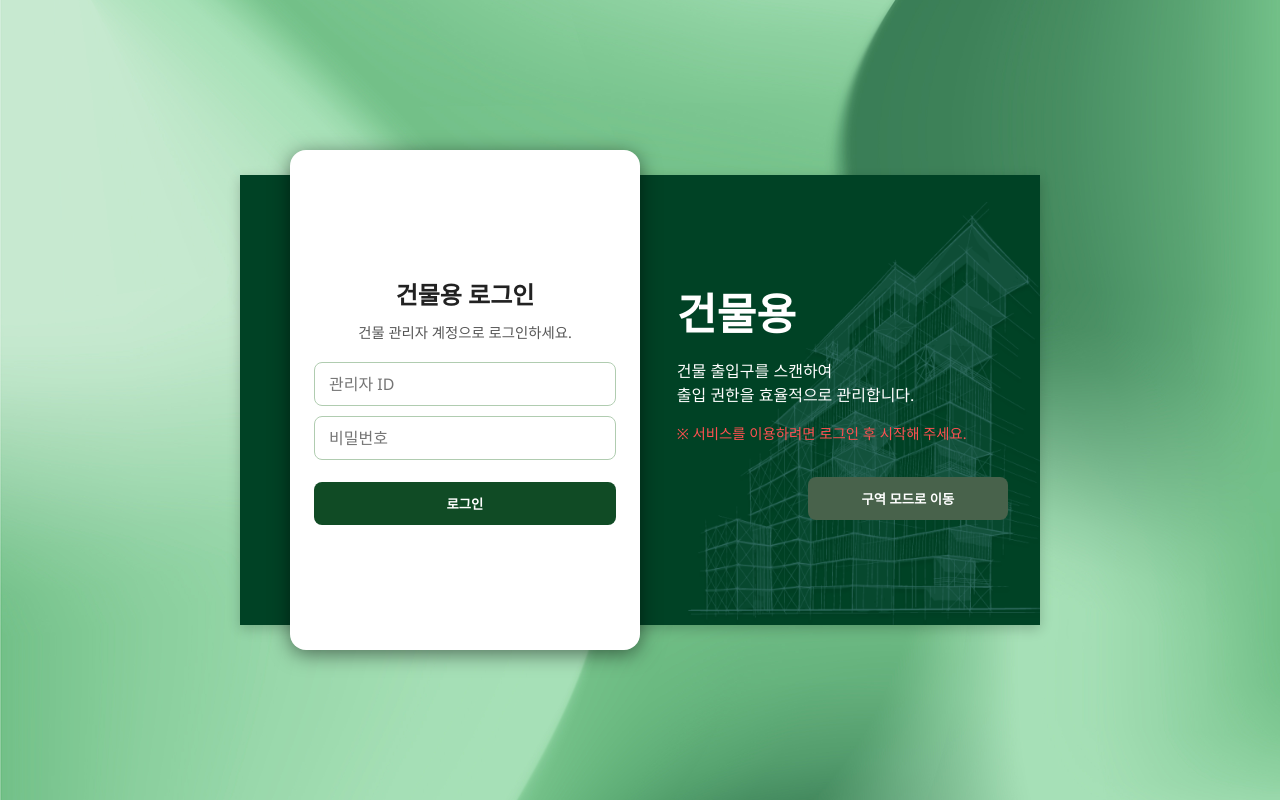
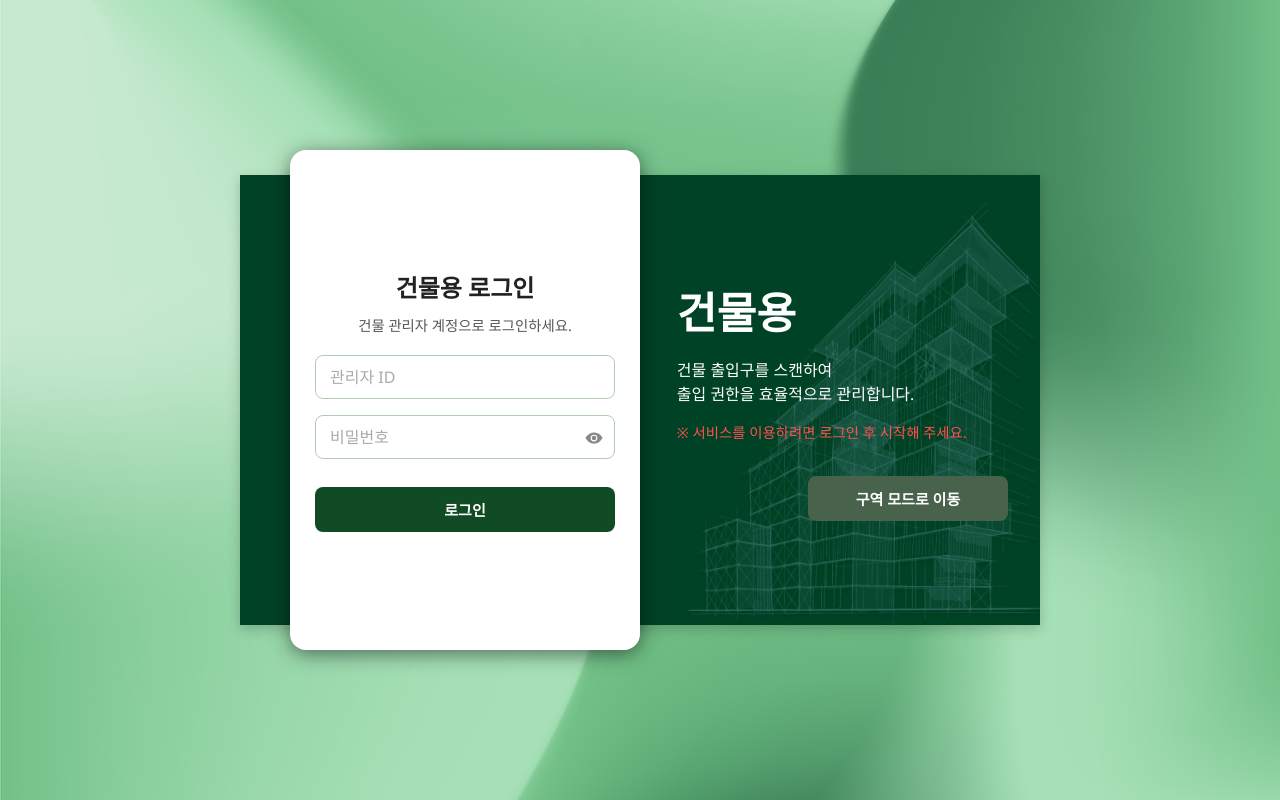
Before and after one commit to TeamDoubleO/FE-QRscanner, a React (Vite) app: page / in a window 1280 px wide. Built offline with nearby package versions, Linux system fonts and the light colour scheme; no server answers.

Commit message:
KW-531/refactor: 로그인 페이지 버튼, 인풋 리팩토링

```diff
--- a/src/components/building/BuildingDescription.tsx
+++ b/src/components/building/BuildingDescription.tsx
@@ -1,5 +1,6 @@
 import './css/BuildingDescription.css';
 import buildingboxBackground from '../../assets/images/building-description-background.png';
+import ReusableButton from '../buttons/ReusableButton';
 
 interface Props {
   onSwitch: () => void;
@@ -7,7 +8,10 @@ interface Props {
 
 const BuildingDescription: React.FC<Props> = ({ onSwitch }) => {
   return (
-    <div className="building-description" style={{ backgroundImage: `url(${buildingboxBackground})` }}>
+    <div
+      className="building-description"
+      style={{ backgroundImage: `url(${buildingboxBackground})` }}
+    >
       <div className="building-description-text-group">
         <h1>건물용</h1>
         <p>
@@ -17,7 +21,9 @@ const BuildingDescription: React.FC<Props> = ({ onSwitch }) => {
         <p className="warning">※ 서비스를 이용하려면 로그인 후 시작해 주세요.</p>
       </div>
 
-      <button onClick={onSwitch}>구역 모드로 이동</button>
+      <ReusableButton onClick={onSwitch} className="building-description-button">
+        구역 모드로 이동
+      </ReusableButton>
     </div>
   );
 };
--- a/src/components/building/BuildingLoginCard.tsx
+++ b/src/components/building/BuildingLoginCard.tsx
@@ -2,6 +2,8 @@ import './css/BuildingLoginCard.css';
 import { useState } from 'react';
 import { useNavigate } from "react-router-dom";
 import { adminLogin } from '../../apis/loginApi';
+import ReusableInput from '../input/ReusableInput';
+import ReusableButton from '../buttons/ReusableButton';
 
 interface Props {
   onSwitch: () => void;
@@ -22,7 +24,7 @@ const BuildingLoginCard: React.FC<Props> = ({ onSwitch: _, isExiting, direction,
         username: adminId,
         password: password,
       });
-    const token = response.accessToken;
+      const token = response.accessToken;
       if (token) {
         localStorage.setItem("accessToken", token);
         onLogin();
@@ -48,27 +50,31 @@ const BuildingLoginCard: React.FC<Props> = ({ onSwitch: _, isExiting, direction,
     >
       <div
         className={`building-card-content ${
-          isExiting
-            ? 'building-fade-out-up' : 'building-fade-in-down'
+          isExiting ? 'building-fade-out-up' : 'building-fade-in-down'
         }`}
       >
         <h2>건물용 로그인</h2>
         <p className="description">건물 관리자 계정으로 로그인하세요.</p>
         <form onSubmit={handleSubmit}>
-          <input
+          <ReusableInput
             type="text"
             placeholder="관리자 ID"
             value={adminId}
             onChange={(e) => setAdminId(e.target.value)}
+            className="building-login-input"
           />
-          <input
+          <ReusableInput
             type="password"
             placeholder="비밀번호"
             value={password}
             onChange={(e) => setPassword(e.target.value)}
+            showToggle
+            className="building-login-input"
           />
           {error && <p className="error-message">{error}</p>}
-          <button type="submit">로그인</button>
+          <ReusableButton type="submit" className="building-login-button">
+            로그인
+          </ReusableButton>
         </form>
       </div>
     </div>
--- a/src/components/building/css/BuildingLoginCard.css
+++ b/src/components/building/css/BuildingLoginCard.css
@@ -42,12 +42,11 @@
 }
 
 .building-login-card input {
-  width:100%;
+  width:  300px;
   padding: 10px 14px;
   font-size: 1rem;
   border: 1px solid #b0ccb0;
   border-radius: 8px;
-  margin-bottom: 10px
 }
 
 .building-login-card button {
--- a/src/components/input/css/ReusableInput.css
+++ b/src/components/input/css/ReusableInput.css
@@ -41,3 +41,11 @@
 .reusable-input-field::placeholder {
   color: #aaa;
 }
+
+.reusable-input-icon {
+  position: absolute;
+  right: 12px;
+  top: 30%;
+  cursor: pointer;
+  color: #888;
+}
--- a/src/components/zone/ZoneDescription.tsx
+++ b/src/components/zone/ZoneDescription.tsx
@@ -1,5 +1,6 @@
 import './css/ZoneDescription.css';
 import zoneboxBackground from '../../assets/images/zone-description-background.png';
+import ReusableButton from '../buttons/ReusableButton';
 
 interface Props {
   onSwitch: () => void;
@@ -20,7 +21,9 @@ const ZoneDescription: React.FC<Props> = ({ onSwitch }) => {
         <p className="warning">※ 서비스를 이용하려면 로그인 후 시작해 주세요.</p>
       </div>
 
-      <button onClick={onSwitch}>건물 모드로 이동</button>
+      <ReusableButton onClick={onSwitch} className="zone-description-button">
+        건물 모드로 이동
+      </ReusableButton>
     </div>
   );
 };
--- a/src/components/zone/ZoneLoginCard.tsx
+++ b/src/components/zone/ZoneLoginCard.tsx
@@ -2,6 +2,8 @@ import './css/ZoneLoginCard.css';
 import { useState } from 'react';
 import { useNavigate } from "react-router-dom";
 import { adminLogin } from '../../apis/loginApi';
+import ReusableInput from '../input/ReusableInput';
+import ReusableButton from '../buttons/ReusableButton';
 
 interface Props {
   onSwitch: () => void;
@@ -22,7 +24,7 @@ const ZoneLoginCard: React.FC<Props> = ({ onSwitch: _, isExiting, direction, onL
         username: adminId,
         password: password,
       });
-    const token = response.accessToken;
+      const token = response.accessToken;
       if (token) {
         localStorage.setItem("accessToken", token);
         onLogin();
@@ -54,20 +56,25 @@ const ZoneLoginCard: React.FC<Props> = ({ onSwitch: _, isExiting, direction, onL
         <h2>구역용 로그인</h2>
         <p className="description">구역 관리자 계정으로 로그인하세요.</p>
         <form onSubmit={handleSubmit}>
-          <input
+          <ReusableInput
             type="text"
             placeholder="관리자 ID"
             value={adminId}
             onChange={(e) => setAdminId(e.target.value)}
+            className="zone-login-input"
           />
-          <input
+          <ReusableInput
             type="password"
             placeholder="비밀번호"
             value={password}
             onChange={(e) => setPassword(e.target.value)}
+            showToggle
+            className="zone-login-input"
           />
           {error && <p className="error-message">{error}</p>}
-          <button type="submit">로그인</button>
+          <ReusableButton type="submit" className="zone-login-button">
+            로그인
+          </ReusableButton>
         </form>
       </div>
     </div>
--- a/src/components/zone/css/ZoneLoginCard.css
+++ b/src/components/zone/css/ZoneLoginCard.css
@@ -41,12 +41,11 @@
 }
 
 .zone-login-card input {
-  width: 100%;
+  width:  300px;
   padding: 10px 14px;
   font-size: 1rem;
   border: 1px solid #b0ccb0;
   border-radius: 8px;
-  margin-bottom: 10px;
 }
 
 .zone-login-card button {
```
